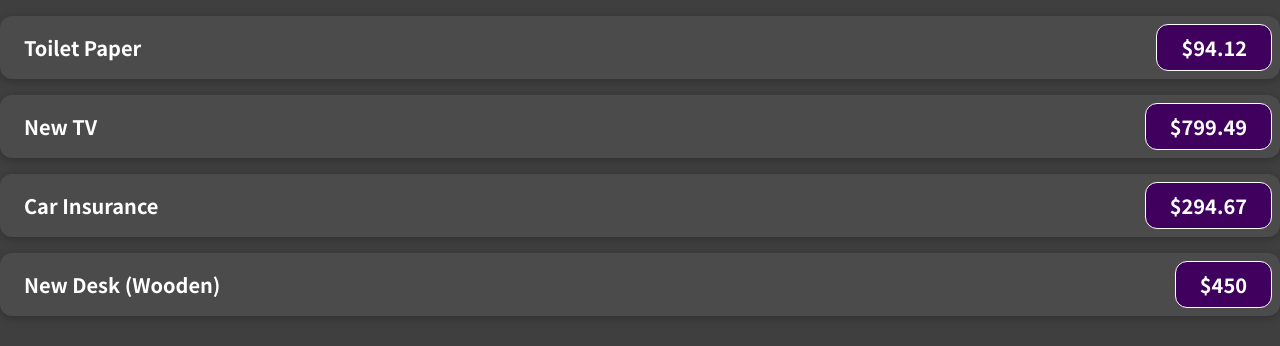
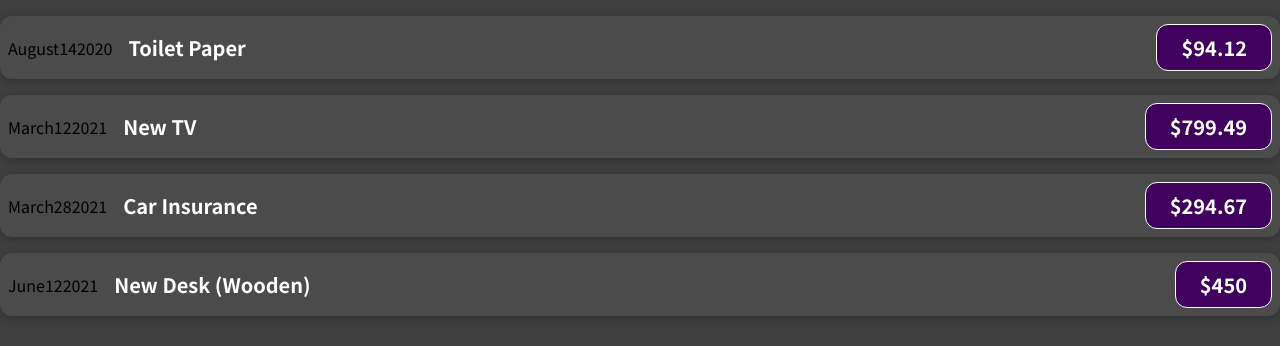
Before and after one commit to ReshmaShrema/expense_tracker, a JavaScript app: page / in a window 1280 px wide. Shown: the top 346 px of the page. Built offline with nearby package versions, Linux system fonts and the light colour scheme.

Commit message:
set date in human readable format

```diff
--- a/src/App.js
+++ b/src/App.js
@@ -28,30 +28,14 @@
     ];
     return (
         <div className="App">
-            <ExpenseItem
-                title={expenses[0].title}
-                date={expenses[0].date}
-                amount={expenses[0].amount}
-                id={expenses[0].id}
-            />
-            <ExpenseItem
-                title={expenses[1].title}
-                date={expenses[1].date}
-                amount={expenses[1].amount}
-                id={expenses[1].id}
-            />
-            <ExpenseItem
-                title={expenses[2].title}
-                date={expenses[2].date}
-                amount={expenses[2].amount}
-                id={expenses[2].id}
-            />
-            <ExpenseItem
-                title={expenses[3].title}
-                date={expenses[3].date}
-                amount={expenses[3].amount}
-                id={expenses[3].id}
-            />
+            {expenses.map((expense) => (
+                <ExpenseItem
+                    title={expense.title}
+                    date={expense.date}
+                    amount={expense.amount}
+                    id={expense.id}
+                />
+            ))}
         </div>
     );
 }
--- a/src/Components/ExpenseItem.js
+++ b/src/Components/ExpenseItem.js
@@ -1,9 +1,13 @@
 import './ExpenseItem.css';
 function ExpenseItem(props){
-    console.log('props item',props)
+const month=props.date.toLocaleString('en-us',{month:'long'});
+const day = props.date.toLocaleString('en-us',{day :'2-digit'})
+const year = props.date.getFullYear();
     return (
         <div className="expense-item">
-            <div>{props.date.toISOString}</div>
+            <div>{month}</div>
+            <div>{day}</div>
+            <div>{year}</div>
             <div className="expense-item__description">
                 <h2>{props.title}</h2>
                 <div className="expense-item__price">${props.amount}</div>
```
